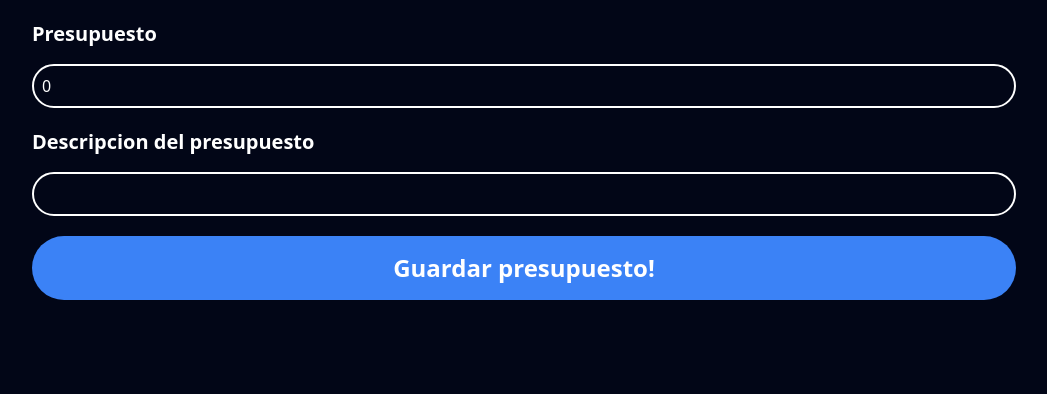
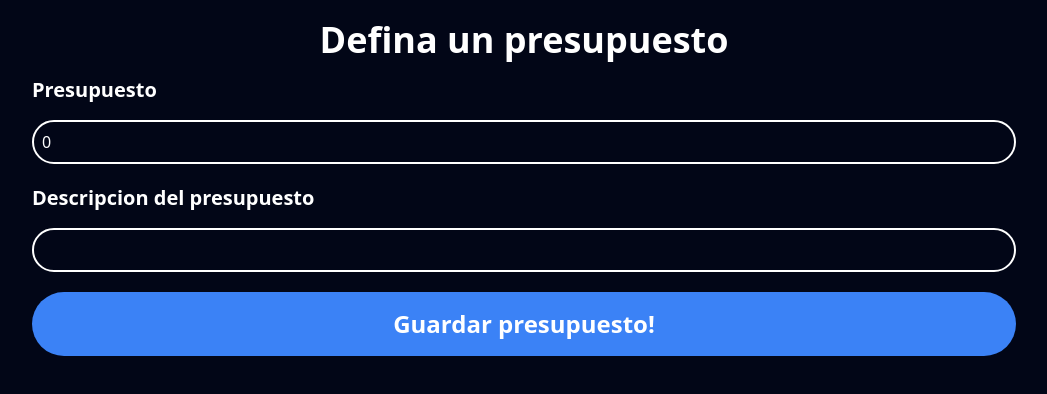
Before and after one commit to bsquiroz/budge-bs, a Vue app: page / in a window 1280 px wide. Shown: the top 394 px of the page, without its empty margins (116-1163 px from the left). Built offline with nearby package versions, Linux system fonts and the light colour scheme.

Commit message:
add title component

```diff
--- a/src/components/Budge/Budge.vue
+++ b/src/components/Budge/Budge.vue
@@ -1,4 +1,6 @@
 <script setup lang="ts">
+import Title from "../Title/Title.vue";
+
 import { ref } from "vue";
 import { useStore } from "../../composable/useStore";
 
@@ -19,6 +21,7 @@ const handleSubmit = () => {
 </script>
 
 <template>
+  <Title class="text-center mb-4" title="Defina un presupuesto" />
   <form class="grid gap-5" @submit.prevent="handleSubmit">
     <label class="flex flex-col gap-4"
       ><span class="font-bold text-xl">Presupuesto</span>
--- a/src/components/InfoBudge/InfoBudge.vue
+++ b/src/components/InfoBudge/InfoBudge.vue
@@ -2,13 +2,14 @@
 import { useStore } from "../../composable/useStore";
 import InfoBudgeMain from "./components/InfoBudgeMain/InfoBudgeMain.vue";
 import InfoBudgeFilter from "./components/InfoBudgeFilter/InfoBudgeFilter.vue";
+import Title from "../Title/Title.vue";
 
 const { budge } = useStore();
 </script>
 
 <template>
   <section class="flex flex-col gap-4">
-    <h2 class="text-4xl font-extrabold">{{ budge.desc }}</h2>
+    <Title :title="budge.desc" />
     <InfoBudgeMain />
     <InfoBudgeFilter />
   </section>
--- /dev/null
+++ b/src/components/Title/Title.vue
@@ -0,0 +1,7 @@
+<script setup lang="ts">
+defineProps<{ title: string }>();
+</script>
+
+<template>
+  <h2 class="text-4xl font-extrabold">{{ title }}</h2>
+</template>
```
